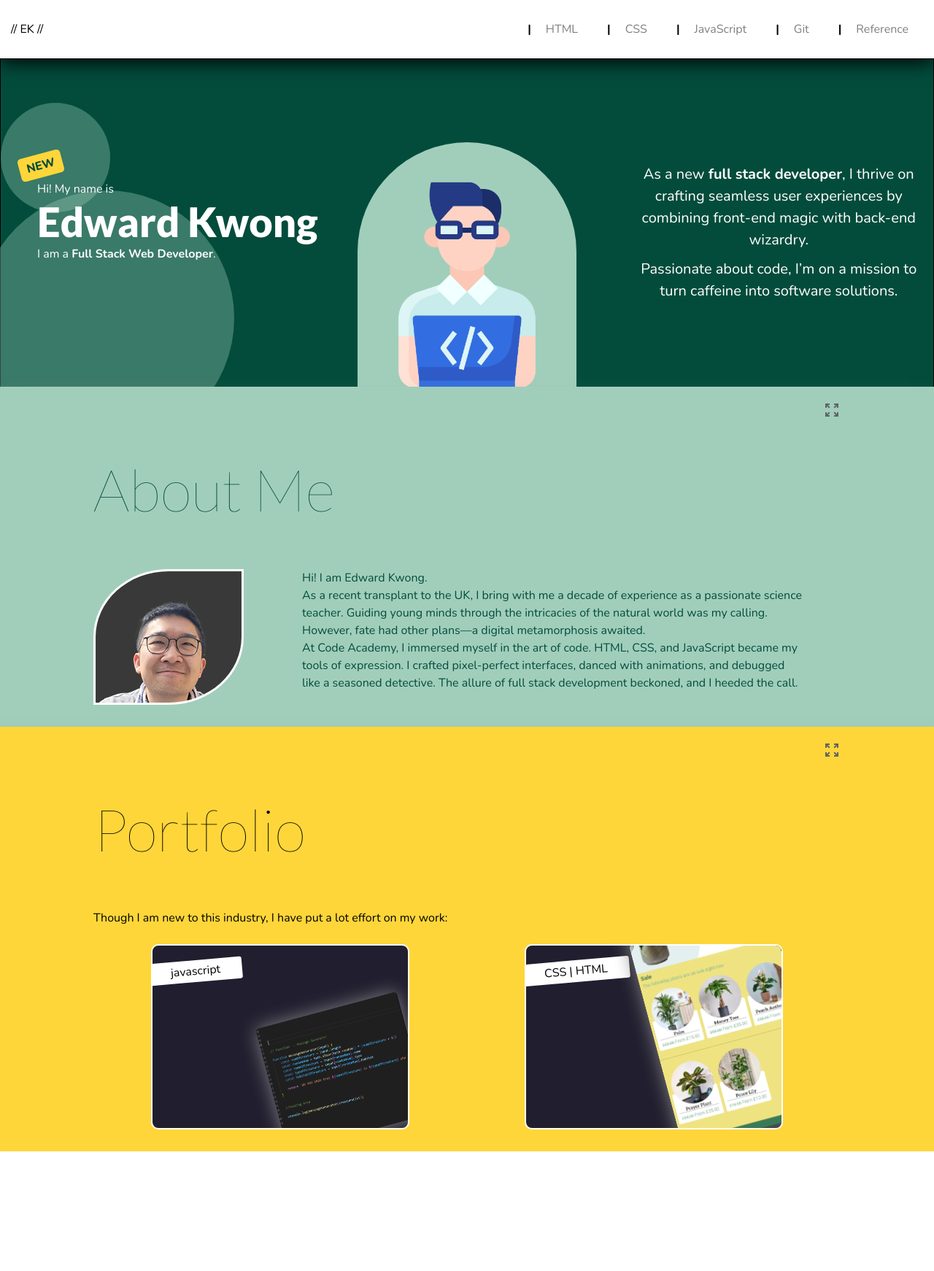
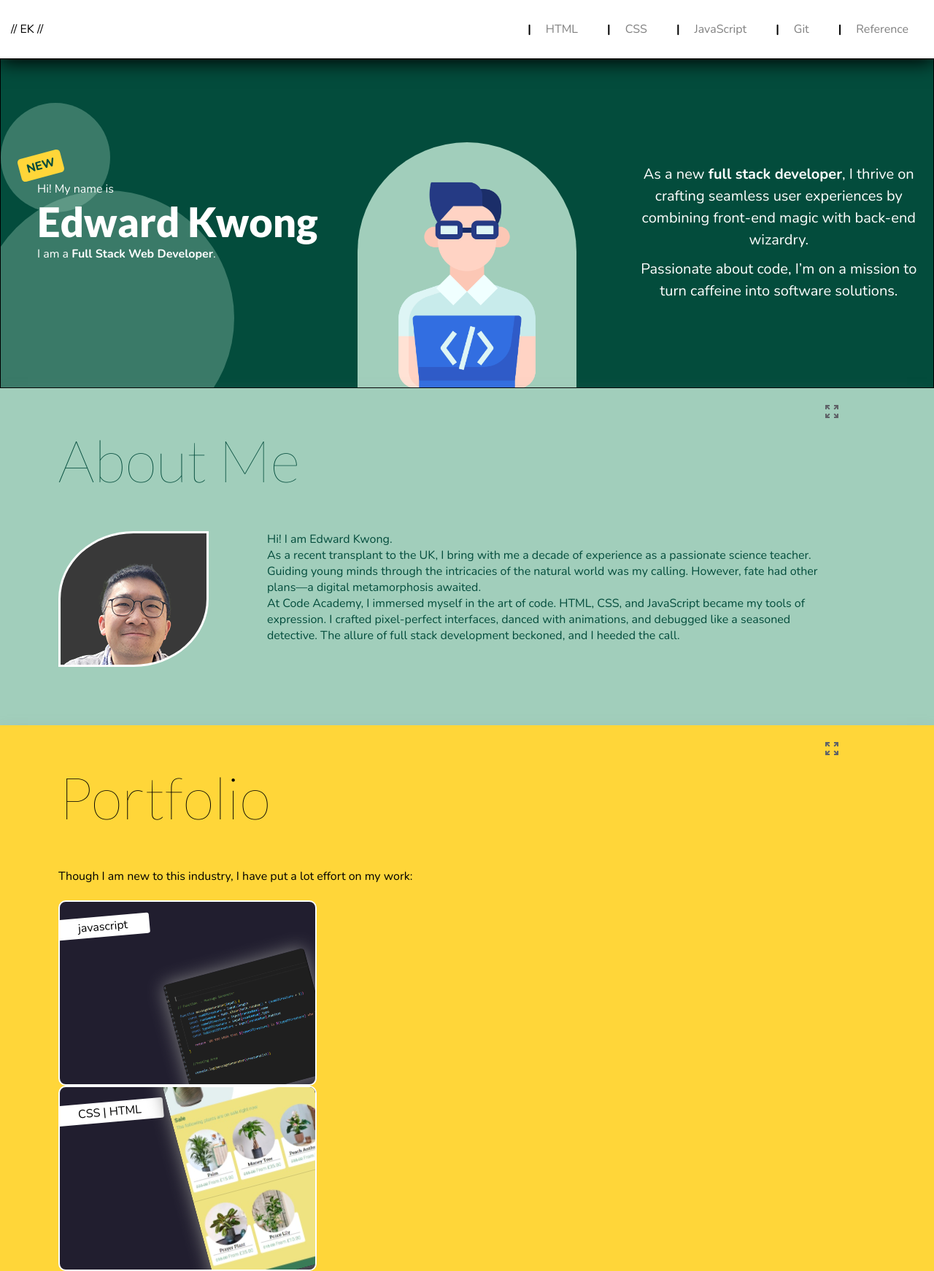
Before and after one commit to PSKWONG/porfolioWebsite, a plain HTML site: page index.html in a window 1280 px wide. Shown: the whole page at 73% size. Before the commit the page ends 1578 px from the top, so only its background shows below. Drawn offline with nearby package versions, Linux system fonts and the light colour scheme.

Commit message:
28/06 Expand function enhanced

```diff
--- a/index.html
+++ b/index.html
@@ -11,7 +11,7 @@
 
     </header>
 
-    <div id="banner">
+    <div id="banner" class="gridItem">
 
         <div id="bannerdisplay">
             <span class="circleOne"></span>
@@ -38,13 +38,15 @@
         </div>
     </div>
 
-    <div id="AboutMe" class="container">
+    <div id="AboutMe" class="contentContainer gridItem">
         <h1 class="flexOneRow title"> About Me</h1>
         <picture class="profilepic flexeTwoItemsRow"></picture>
         <div class=" flexeTwoItemsRow introduction">
             <p>Hi! I am Edward Kwong. </p>
-            <p>As a recent transplant to the UK, I bring with me a decade of experience as a passionate science teacher.
-                Guiding young minds through the intricacies of the natural world was my calling. However, fate had other
+            <p>As a recent transplant to the UK, I bring with me a decade of experience as a passionate science
+                teacher.
+                Guiding young minds through the intricacies of the natural world was my calling. However, fate had
+                other
                 plans—a digital metamorphosis awaited.</p>
             <p>
                 At Code Academy, I immersed myself in the art of code. HTML, CSS, and JavaScript became my tools of
@@ -55,26 +57,33 @@
         <div class="flexOneRow expand container">
             <h2 class="flexOneRow">Technologies that I worked with</h2>
             <p>
-                I believe sharing information can help us work more efficiently. Therefore, I choose Web development.
+                I believe sharing information can help us work more efficiently. Therefore, I choose Web
+                development.
                 The following tools and skillset help me to archive the goal.
             </p>
             <ul>
                 <li>
-                    <strong> Programming💻 : </strong><em> JavaScript </em>and <em>Python</em> are the programming language
-                    that I learnt recently. I am looking forward to exploring different kind of programming languages.
+                    <strong> Programming💻 : </strong><em> JavaScript </em>and <em>Python</em> are the programming
+                    language
+                    that I learnt recently. I am looking forward to exploring different kind of programming
+                    languages.
                 </li>
                 <li>
-                    <strong> Frontend 📱 : </strong> My frontedn developing experience across from a range of framework and
+                    <strong> Frontend 📱 : </strong> My frontedn developing experience across from a range of
+                    framework and
                     technologies which includes <em>JavaScript</em>, <em>HTML</em>, <em>CSS</em> and <em>jQuery</em>
                 </li>
                 <li>
-                    <strong>Backend 🎚 : </strong> I have a strong foundation in <em>JavaScript</em> and <em>Python</em> development.
+                    <strong>Backend 🎚 : </strong> I have a strong foundation in <em>JavaScript</em> and
+                    <em>Python</em> development.
                 </li>
                 <li>
                     <strong>Database 🗃 : </strong>
                 </li>
                 <li>
-                    <strong>Development Tools  🔧: </strong> I have experienced on using <em>Git</em> and <em> GitHub</em> for versioning control. <em> VS Code</em> is one of my favourite developing tools.
+                    <strong>Development Tools 🔧: </strong> I have experienced on using <em>Git</em> and <em>
+                        GitHub</em> for versioning control. <em> VS Code</em> is one of my favourite developing
+                    tools.
                 </li>
             </ul>
 
@@ -87,7 +96,8 @@
 
     </div>
 
-    <div id="Portfolio" class="container">
+
+    <div id="Portfolio" class="contentContainer gridItem">
         <h1 class="flexOneRow title"> Portfolio</h1>
         <p class="flexOneRow">
             Though I am new to this industry, I have put a lot effort on my work:
--- a/javascript/popup.js
+++ b/javascript/popup.js
@@ -1,3 +1,4 @@
+
 // ========================== Expand  / Minimize Button for each section
 //---Create Element (Expand Button)
 let createExpandButtonElement = function () {
@@ -36,9 +37,13 @@ popupStyleSheet.setAttribute('id', 'popupStyleSheet')
 
 
 // ========================== Declare Variables for the expanded sections
+const gridItemOfBody =  document.body.querySelectorAll('.gridItem')
+
+
 const expandButton = document.querySelectorAll('img.expandBtn')
 const closeButton = document.querySelectorAll('img.closeBtn')
 
+var rowtemplateArray = []
 
 var targetExpandSection
 var targetPositionInfo
@@ -46,21 +51,93 @@ var targetHiddenSection
 var triggeredExpandbutton
 var triggeredClosebutton
 var initialExpandsectionHeight
+
+// ========================== Define the Inital Grid Structure of the body Element
+function resetBodyGridView (){
+    rowtemplateArray = []
+
+    for ( let i =0 ; i < gridItemOfBody.length ; i++){
+        rowtemplateArray.push('auto')
+    }
+    document.body.style.gridTemplateRows = `${rowtemplateArray.join(' ')}`
+};
+    resetBodyGridView();
+
+
 // ========================== Register onClick function to the expan
 expandButton.forEach(button => {
 
     // Set the initial value for the parameters
     button.addEventListener('mousedown', function (event) {
 
-        document.head.append(popupStyleSheet)
+        // Declare the variable
         targetExpandSection = event.target.parentNode
-        targetPositionInfo = targetExpandSection.getBoundingClientRect().top + window.scrollY
-        initialExpandsectionHeight = targetExpandSection.style.minHeight
         targetHiddenSection = targetExpandSection.querySelector('.expand')
         triggeredExpandbutton = targetExpandSection.querySelector('.expandBtn')
         triggeredClosebutton = targetExpandSection.querySelector('.closeBtn')
 
+
+
+
+        //Set the z-index of Expand section
         targetExpandSection.style.zIndex = 11;
+
+        // Set the Inital grid-template-row Value
+        let initalRowtemplateArray = []
+        let windowHeight = document.documentElement.clientHeight
+        let expandSectionHeight = targetExpandSection.getBoundingClientRect().height
+
+        for ( let i =0 ; i < gridItemOfBody.length ; i++){
+            let containerHeight = gridItemOfBody[i].offsetHeight
+            initalRowtemplateArray.push(`${(containerHeight/windowHeight)*100}vh`)
+        }
+
+
+        // Set the grid-template-row Value
+        let finalRowtemplateArray = []
+
+        for ( let i =0 ; i < gridItemOfBody.length ; i++){
+            if(gridItemOfBody[i].id === targetExpandSection.id ) {
+                finalRowtemplateArray.push('100vh')
+                continue
+            }
+            finalRowtemplateArray.push('0vh')
+        }
+
+        document.body.style.gridTemplateRows = `${initalRowtemplateArray.join(' ')}`
+
+        // Adding Styling
+        setTimeout(() => {
+            document.head.append(popupStyleSheet)
+            targetHiddenSection.style.display = 'block';
+            targetExpandSection.style.overflowY = 'scroll';
+        }, 500
+        )
+
+        setTimeout(() => {
+            document.body.style.gridTemplateRows = `${finalRowtemplateArray.join(' ')}`
+        }, 500
+        )
+
+
+
+        // Control button Swapping
+        triggeredExpandbutton.style.display = "none";
+        triggeredClosebutton.style.display = 'block';
+
+       // gridItemOfBody.findIndex(item => item.id === targetExpandSection.id )
+
+
+
+
+        /*
+
+
+        targetPositionInfo = targetExpandSection.getBoundingClientRect().top + window.scrollY
+        initialExpandsectionHeight = targetExpandSection.style.minHeight
+
+
+
         targetExpandSection.style.top = `${targetPositionInfo}px`;
         targetExpandSection.style.position = "fixed";
         targetExpandSection.style.fontSize = '1rem'
@@ -71,11 +148,13 @@ expandButton.forEach(button => {
             targetExpandSection.style.top = "0";
             targetExpandSection.style.bottom = "0";
 
-            targetHiddenSection.style.display = 'flex';
-            triggeredExpandbutton.style.display = "none";
-            triggeredClosebutton.style.display = 'block';
+
+
             targetExpandSection.style.fontSize = '1.3rem'
         }, 100)
+        */
+
+
 
         setTimeout(() => {
             targetHiddenSection.style.opacity = 1
@@ -86,6 +165,7 @@ expandButton.forEach(button => {
 })
 
 // ========================== Register onClick function to the close
+/*
 closeButton.forEach(button => {
     // Set the initial value for the parameters
     button.addEventListener('click', function (event) {
@@ -114,7 +194,7 @@ closeButton.forEach(button => {
 
     })
 })
-
+*/
 
 // extracting expand information to container
 /*
--- a/style/popup.css
+++ b/style/popup.css
@@ -1,12 +1,14 @@
-body{
-    overflow-y: hidden;
+.contentContainer{
+    font-size: 1.3rem;
 }
 
+
+/* ====== Banner  ====================================================*/
+#banner{
+    overflow: hidden;
+}
 /* ====== About Me  ====================================================*/
-#AboutMe{
-    overflow-y: auto;
-    display: block;
-}
+
 #AboutMe picture{
 
     display: inline-block;
@@ -14,12 +16,13 @@ body{
     width: 150px;
 }
 
+
+
+/* ====== Porfolio ====================================================*/
 #Portfolio{
-    overflow-y: auto;
+    overflow: hidden;
 }
 
-/* ====== Porfolio ====================================================*/
 .showcaseContainer {
     width: 100%;
-    height: ;
 }
--- a/style/stylesheet.css
+++ b/style/stylesheet.css
@@ -5,13 +5,19 @@
     padding: 0;
     font-family: Nunito;
 }
+body{
+    display: grid;
+   transition: grid;
+    transition-duration: 0.75s;
+    height: 100vh;
+}
 
 table {
     border: 0px;
     border-spacing: 0px;
 }
 
-
+/*
 
 .container {
     overflow: hidden;
@@ -36,6 +42,7 @@ section li code {
     line-height: 1rem;
     padding: 0 10px;
 }
+    */
 
 h1,h2,h3,h4,h5,h6{
     font-family: "Lato", sans-serif;
@@ -47,7 +54,17 @@ h1{
     font-weight: 100;
     margin: 50px 0px;
 }
+
+.contentContainer{
+    padding: 0 80px ;
+    box-sizing: border-box;
+    position: relative;
+    transition-property: font-size;
+}
+
 /*---- Flex Style-----*/
+
+/*
 .flexOneRow {
     flex-basis: 100%;
     flex-grow: 0;
@@ -59,6 +76,7 @@ h1{
     flex-grow: 1;
     flex-shrink: 1;
 }
+    */
 /*---- Zoom Button Style-----*/
 .zoomBtn {
     display: block;
@@ -74,7 +92,7 @@ h1{
     display: none;
     opacity: 0;
     transition-property: opacity;
-    transition-duration: 2s;
+    transition-duration: 3s;
     padding: 0;
 }
 
@@ -141,16 +159,16 @@ header nav a::before{
 /* ====== Banner  ====================================================*/
 #banner{
     width: 100%;
-    height: 450px;
     background-color: #034C3C;
-    margin-top: 80px;
-    overflow: hidden;
+    padding-top: 80px;
+    grid-row: 1/2;
 }
 
 #bannerdisplay{
     min-width: 750px;
     max-width: 1300px;
-    height: 100%;
+    height: 450px;
+    overflow: hidden;
     border: 1px solid black;
     position: relative;
     margin: 0 auto;
@@ -238,14 +256,15 @@ header nav a::before{
 }
 
 /* ====== About Me  ====================================================*/
+
 #AboutMe{
     background-color: #a1cebb;
-    width: 100%;
-    min-height: 300px;
     color: #034C3C;
-    flex-wrap: wrap;
     box-shadow: 0px 15px 25px rgba(141, 141, 141,0.45);
+    transition-duration: 1s;
+    grid-row: 2/3;
 }
+
 
 #AboutMe picture{
     height: 150px;
@@ -258,6 +277,7 @@ header nav a::before{
     display:block;
     float: left;
     margin-right: 80px;
+    margin-bottom: 80px;
     transition: width 1s;
 }
 
@@ -306,11 +326,8 @@ header nav a::before{
 #Portfolio {
     background-color: #FFD639  ;
     width: 100%;
-    min-height: 350px;
-    display: flex;
-    flex-wrap: wrap;
-    justify-content: space-around;
     box-shadow: 0px 15px 25px rgba(141, 141, 141,0.45);
+    grid-row: 3/4;
 }
 
 .showcaseContainer{
```
